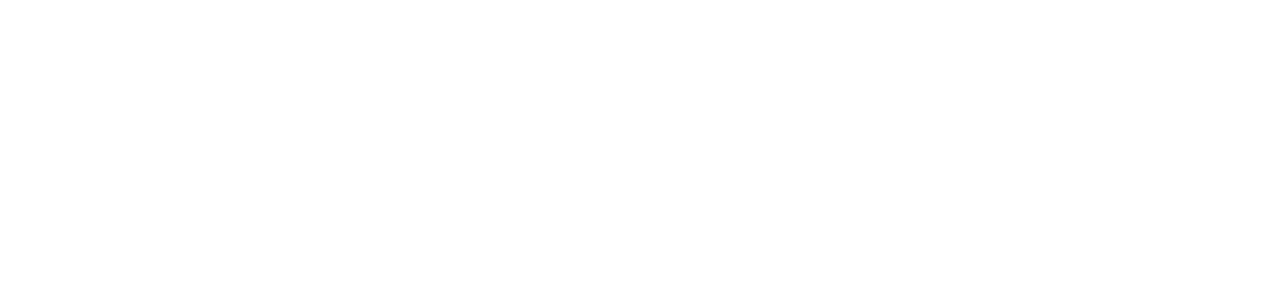
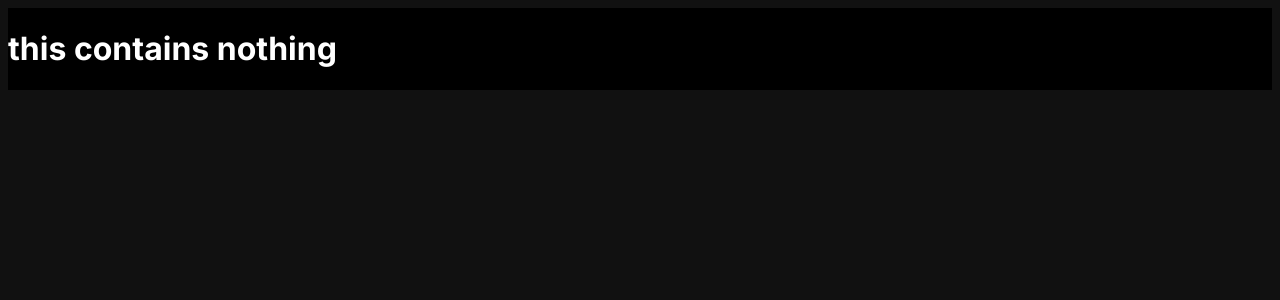
Before and after one commit to prkshayush/nextjs-project, a Next.js app in the folder portfolio/: page / in a window 1280 px wide. Shown: the top 300 px of the page. Built offline with nearby package versions, Linux system fonts and the light colour scheme.

Commit message:
-small updates
-small updates

```diff
--- a/portfolio/src/app/globals.css
+++ b/portfolio/src/app/globals.css
@@ -0,0 +1,3 @@
+html, body{
+    background-color: #111;
+}
--- a/portfolio/src/app/page.module.css
+++ b/portfolio/src/app/page.module.css
@@ -0,0 +1,6 @@
+.container{
+    background-color: #000000;
+    display: flex;
+    flex-direction: column;
+    color: white;
+}
--- a/portfolio/src/app/page.tsx
+++ b/portfolio/src/app/page.tsx
@@ -1,10 +1,9 @@
-import Image from 'next/image'
 import styles from './page.module.css'
 
 export default function Home() {
   return (
-    <div>
-
+    <div className={styles.container}>
+      <h1>this contains nothing</h1>
     </div>
   )
 }
```
